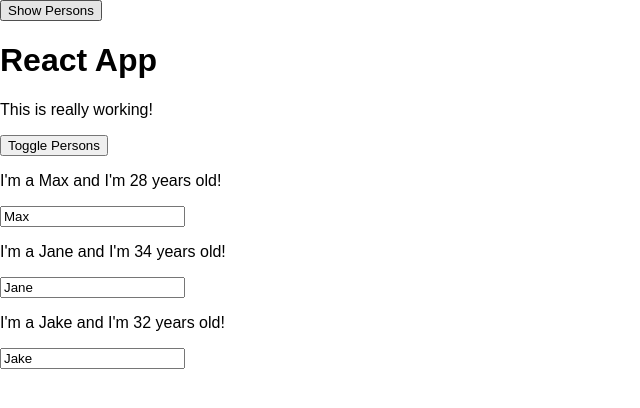
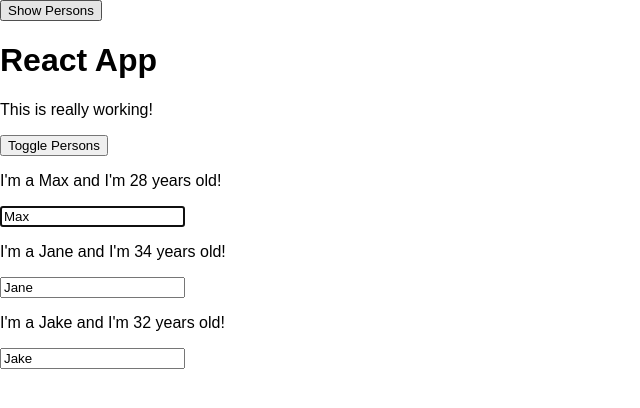
Before and after one commit to pchelka84/react-app-list-of-people, a React app: page / in a window 1280 px wide. Both pictures are taken after a click on the button "Show Persons". Shown: the top 408 px of the page, without its empty margins (0-640 px from the left). Built offline with nearby package versions, Linux system fonts and the light colour scheme.

Commit message:
Adding ref to add focus to the 1st input element

```diff
--- a/src/components/Persons/Person/Person.js
+++ b/src/components/Persons/Person/Person.js
@@ -17,6 +17,9 @@
 
   componentDidMount() {
     console.log("[Person.js] Inside componentDidMount");
+    if (this.props.position === 0) {
+      this.inputElement.focus();
+    }
   }
 
   render() {
@@ -29,6 +32,9 @@
         </p>
         <p>{this.props.children}</p>
         <input
+          ref={inp => {
+            this.inputElement = inp;
+          }}
           type="text"
           onChange={this.props.changed}
           value={this.props.name}
--- a/src/components/Persons/Persosns.js
+++ b/src/components/Persons/Persosns.js
@@ -61,6 +61,7 @@
           click={() => this.props.clicked(index)}
           key={person.id}
           name={person.name}
+          position={index}
           age={person.age}
           changed={event => this.props.changed(event, person.id)}
         />
```
